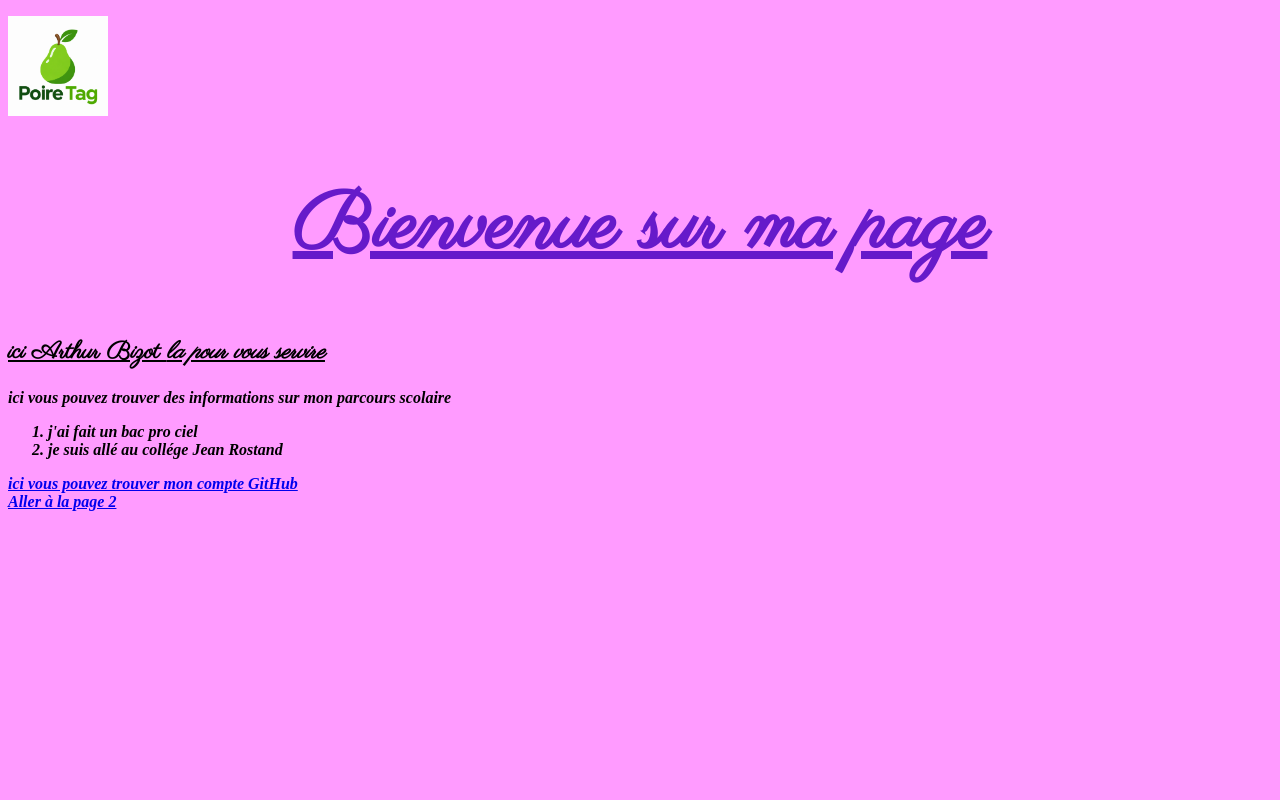
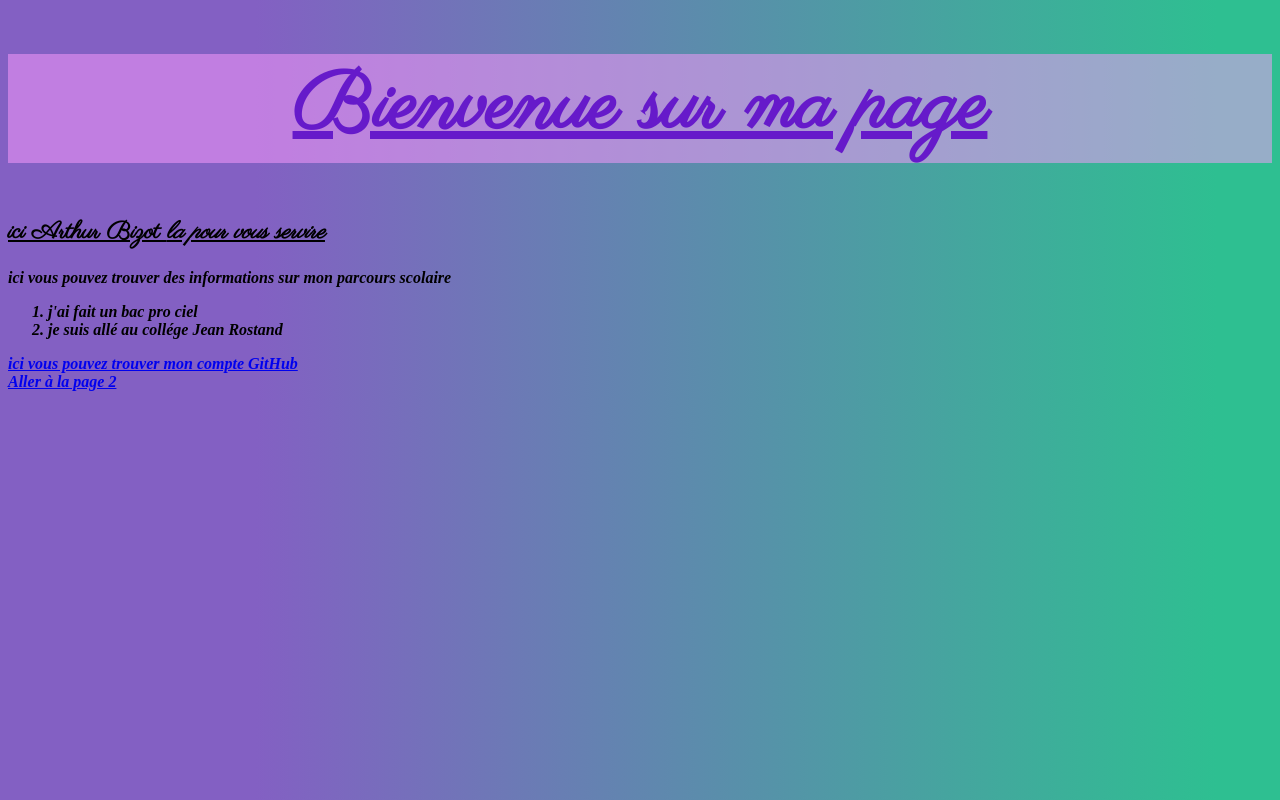
Before and after one commit to Arthurxk20/Arthurxk20.github.io, a plain HTML site: page Poire Tag.HTML in a window 1280 px wide. Drawn offline with Linux system fonts and the light colour scheme.

Commit message:
Initialisation du portfolio

```diff
--- a/Poire Tag.HTML
+++ b/Poire Tag.HTML
@@ -10,7 +10,7 @@
     </head>
     <body>
       <p>
-        <a href ="image Poire Tag/poire zoom.png" target="_blank"> <img src="image Poire Tag/poire.png" alt="Logo de Poire Tag" title="Logo de Poire Tag" width="100" height="100"> </a>
+      <!--  <a href ="image Poire Tag/poire zoom.png" target="_blank"> <img src="image Poire Tag/poire.png" alt="Logo de Poire Tag" title="Logo de Poire Tag" width="100" height="100"> </a>-->
       </p>
       <h1 class="Titre">Bienvenue sur ma page</h1>
           <H2 class="H2">ici Arthur Bizot <em><strong> la pour vous servire<em></em><strong></H2>  <! salut le lecteur>
--- a/style.css
+++ b/style.css
@@ -4,7 +4,7 @@ H2 {
 }
 
 .Titre {
-    color: rgba(102, 26, 202, 1); /* opassité tk entre 1 et 0 */
+    color: rgba(102, 26, 202, 1); /* opassité entre 1 et 0 */
     text-decoration: underline;
      font-family: "Parisienne", cursive;
      font-size: 5em;
@@ -12,8 +12,10 @@ H2 {
      background-color: rgba(255, 155, 255, 0.5);
 }
 
-Body {
-    background-color: rgba(255, 155, 255, 1);
+body {
+
+background: linear-gradient(90deg, #8360c3 20%, #2ebf91 95%);
+
 }
 /*
 .Info-GitHub {
```
